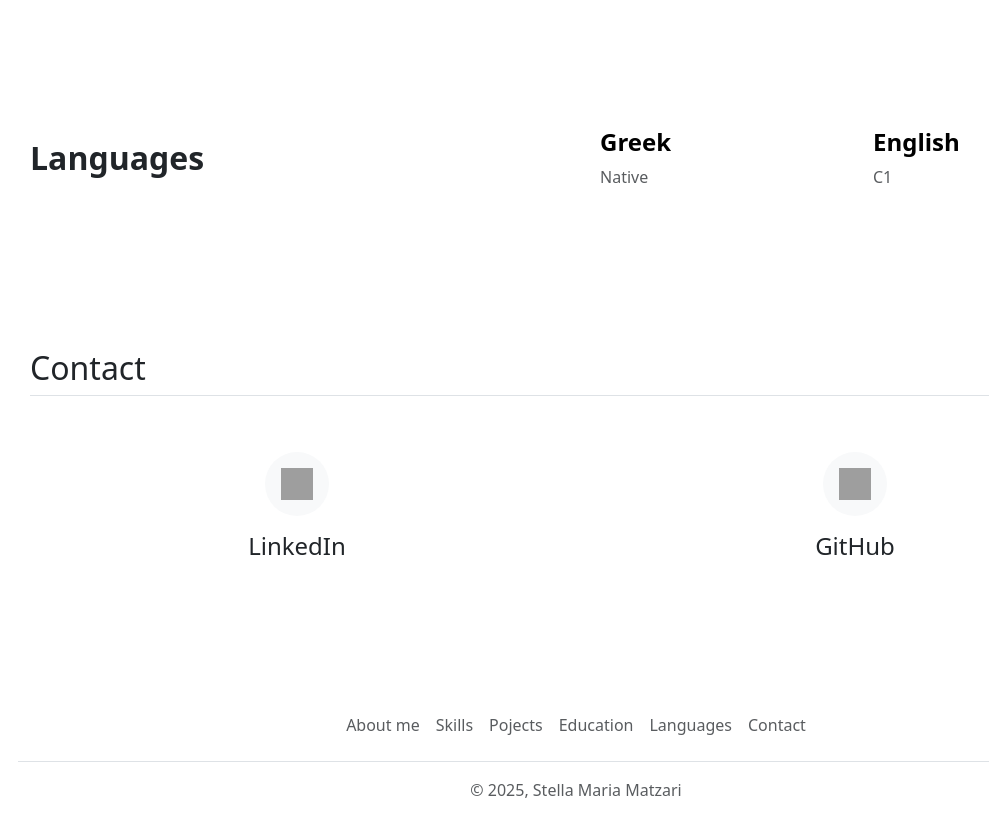
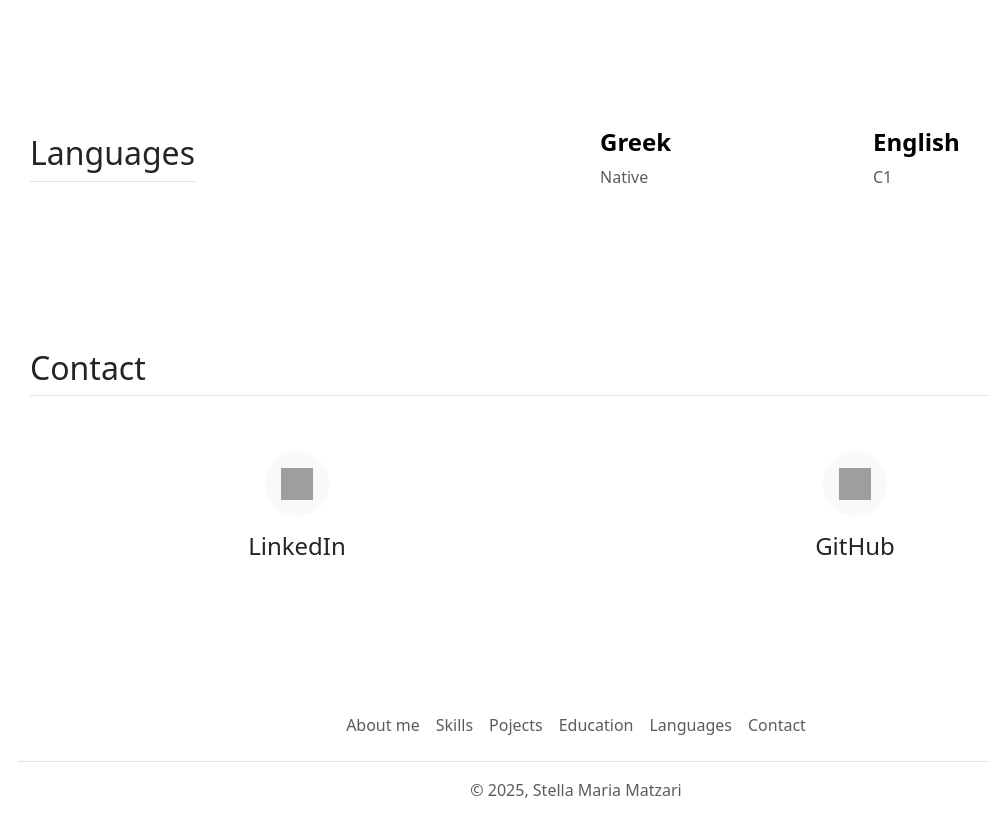
Before and after one commit to stellamarma/My-website, a Vue app: page /aboutme in a window 1280 px wide. Shown: the part 2620-3454 px from the top of the page, without its empty margins (64-1053 px from the left). Built offline with nearby package versions, Linux system fonts and the light colour scheme; grey boxes are pictures that could not be loaded.

Commit message:
Add languages

```diff
--- a/src/components/Languages.vue
+++ b/src/components/Languages.vue
@@ -3,7 +3,7 @@
 
     <div class="row row-cols-1 row-cols-md-2 align-items-md-center g-5 py-5">
       <div class="col d-flex flex-column align-items-start gap-2">
-        <h2 class="fw-bold ">Languages</h2>
+        <h2 class="pb-2 border-bottom">Languages</h2>
       </div>
 
       <div class="col">
```
